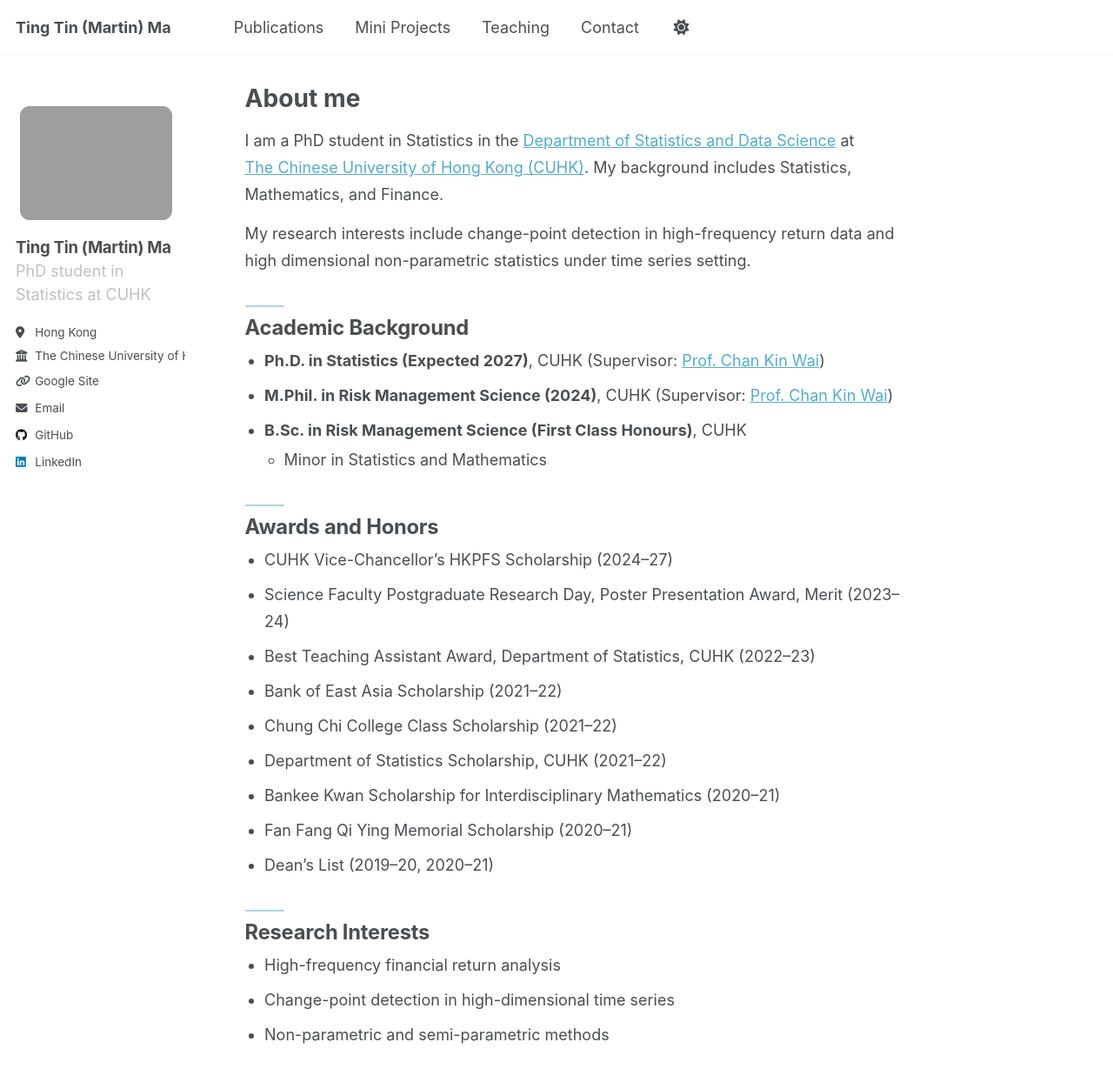
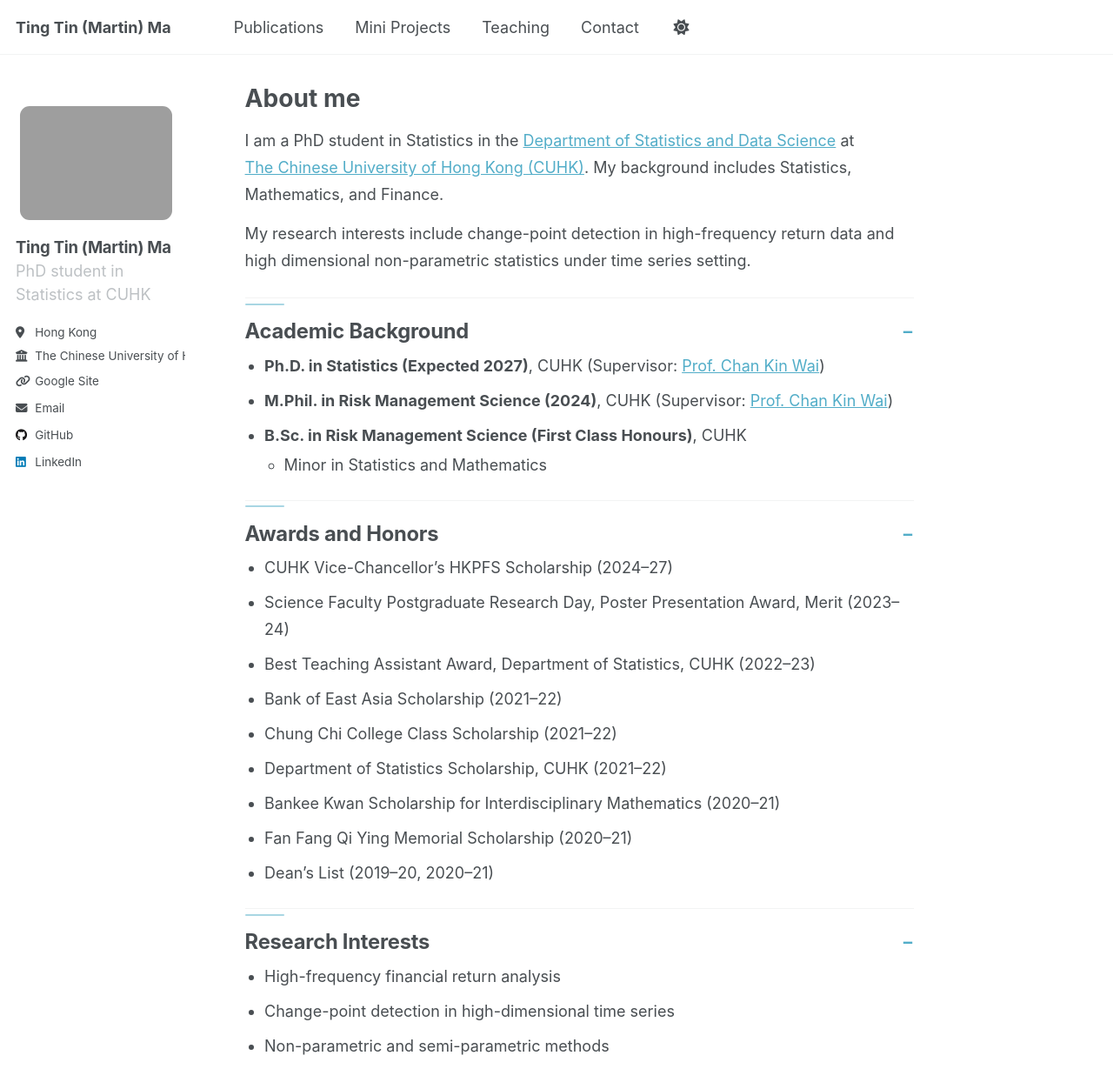
Before and after one commit to martinmtt0902/martinmtt0902.github.io, a Jekyll site: the page built from _pages/about.md, in a window 1280 px wide and 1400 px high. Shown: the top 1252 px of the window at 87% size. Built offline with Jekyll 4.4.1, drawn with Linux system fonts in a browser that asks for light colours; a script that is not in the unit is left out.

Commit message:
Add collapsible homepage sections

```diff
--- a/_pages/about.md
+++ b/_pages/about.md
@@ -12,27 +12,42 @@ I am a PhD student in Statistics in the [Department of Statistics and Data Scien
 
 My research interests include change-point detection in high-frequency return data and high dimensional non-parametric statistics under time series setting.
 
-## Academic Background
+<details class="homepage-section" open>
+  <summary>Academic Background</summary>
 
-- **Ph.D. in Statistics (Expected 2027)**, CUHK (Supervisor: [Prof. Chan Kin Wai](https://sites.google.com/site/kcwanchkeith/home))
-- **M.Phil. in Risk Management Science (2024)**, CUHK (Supervisor: [Prof. Chan Kin Wai](https://sites.google.com/site/kcwanchkeith/home))
-- **B.Sc. in Risk Management Science (First Class Honours)**, CUHK
-  - Minor in Statistics and Mathematics
+  <ul>
+    <li><strong>Ph.D. in Statistics (Expected 2027)</strong>, CUHK (Supervisor: <a href="https://sites.google.com/site/kcwanchkeith/home">Prof. Chan Kin Wai</a>)</li>
+    <li><strong>M.Phil. in Risk Management Science (2024)</strong>, CUHK (Supervisor: <a href="https://sites.google.com/site/kcwanchkeith/home">Prof. Chan Kin Wai</a>)</li>
+    <li><strong>B.Sc. in Risk Management Science (First Class Honours)</strong>, CUHK
+      <ul>
+        <li>Minor in Statistics and Mathematics</li>
+      </ul>
+    </li>
+  </ul>
+</details>
 
-## Awards and Honors
+<details class="homepage-section" open>
+  <summary>Awards and Honors</summary>
 
-- CUHK Vice-Chancellor’s HKPFS Scholarship (2024–27)
-- Science Faculty Postgraduate Research Day, Poster Presentation Award, Merit (2023–24)
-- Best Teaching Assistant Award, Department of Statistics, CUHK (2022–23)
-- Bank of East Asia Scholarship (2021–22)
-- Chung Chi College Class Scholarship (2021–22)
-- Department of Statistics Scholarship, CUHK (2021–22)
-- Bankee Kwan Scholarship for Interdisciplinary Mathematics (2020–21)
-- Fan Fang Qi Ying Memorial Scholarship (2020–21)
-- Dean’s List (2019–20, 2020–21)
+  <ul>
+    <li>CUHK Vice-Chancellor’s HKPFS Scholarship (2024–27)</li>
+    <li>Science Faculty Postgraduate Research Day, Poster Presentation Award, Merit (2023–24)</li>
+    <li>Best Teaching Assistant Award, Department of Statistics, CUHK (2022–23)</li>
+    <li>Bank of East Asia Scholarship (2021–22)</li>
+    <li>Chung Chi College Class Scholarship (2021–22)</li>
+    <li>Department of Statistics Scholarship, CUHK (2021–22)</li>
+    <li>Bankee Kwan Scholarship for Interdisciplinary Mathematics (2020–21)</li>
+    <li>Fan Fang Qi Ying Memorial Scholarship (2020–21)</li>
+    <li>Dean’s List (2019–20, 2020–21)</li>
+  </ul>
+</details>
 
-## Research Interests
+<details class="homepage-section" open>
+  <summary>Research Interests</summary>
 
-- High-frequency financial return analysis
-- Change-point detection in high-dimensional time series
-- Non-parametric and semi-parametric methods
+  <ul>
+    <li>High-frequency financial return analysis</li>
+    <li>Change-point detection in high-dimensional time series</li>
+    <li>Non-parametric and semi-parametric methods</li>
+  </ul>
+</details>
--- a/_sass/_custom.scss
+++ b/_sass/_custom.scss
@@ -76,6 +76,76 @@ html[data-theme="dark"] {
   border-radius: 999px;
   background: var(--global-link-color);
   opacity: 0.5;
+}
+
+.homepage-section {
+  margin-top: 1.35rem;
+  border-top: 1px solid var(--global-border-color);
+  padding-top: 0.3rem;
+}
+
+.homepage-section:first-of-type {
+  margin-top: 1.5rem;
+}
+
+.homepage-section summary {
+  position: relative;
+  display: flex;
+  align-items: center;
+  justify-content: space-between;
+  gap: 1rem;
+  list-style: none;
+  cursor: pointer;
+  margin: 0;
+  padding: 0.8rem 0 0.25rem;
+  color: var(--global-text-color);
+  font-size: 1.32rem;
+  font-weight: 700;
+  letter-spacing: -0.01em;
+}
+
+.homepage-section summary::-webkit-details-marker {
+  display: none;
+}
+
+.homepage-section summary::after {
+  content: "+";
+  flex-shrink: 0;
+  color: var(--global-link-color);
+  font-size: 1.2rem;
+  font-weight: 600;
+  line-height: 1;
+  transition: transform 0.16s ease, color 0.16s ease;
+}
+
+.homepage-section[open] summary::after {
+  content: "\2212";
+}
+
+.homepage-section summary:hover,
+.homepage-section summary:focus-visible {
+  color: var(--global-link-color-hover);
+  outline: none;
+}
+
+.homepage-section > summary::before {
+  content: "";
+  position: absolute;
+  left: 0;
+  top: 0;
+  width: 2.5rem;
+  height: 2px;
+  border-radius: 999px;
+  background: var(--global-link-color);
+  opacity: 0.5;
+}
+
+.homepage-section > *:not(summary) {
+  margin-top: 0.55rem;
+}
+
+.homepage-section > ul {
+  margin-bottom: 0.25rem !important;
 }
 
 .sidebar,
```
